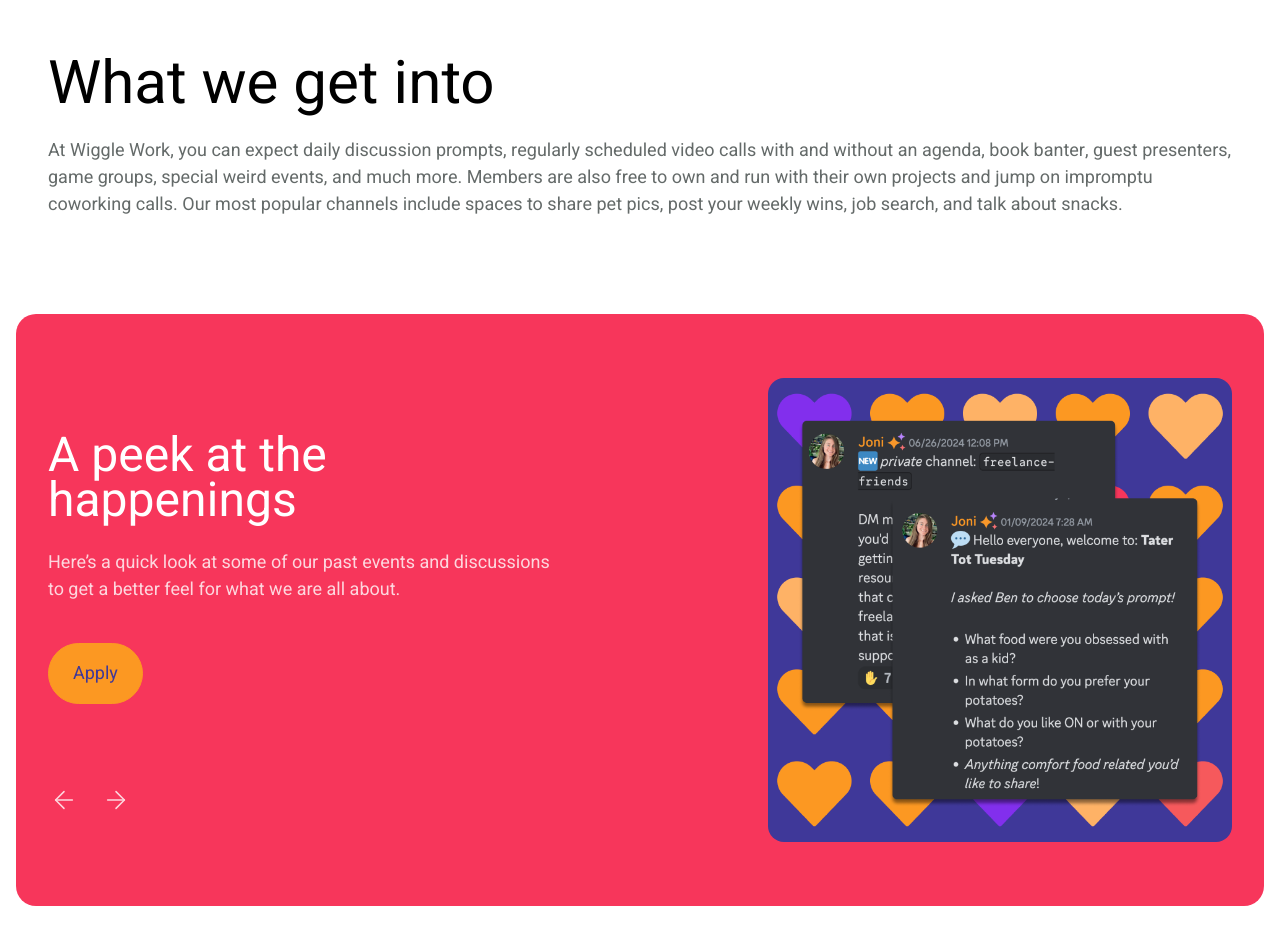
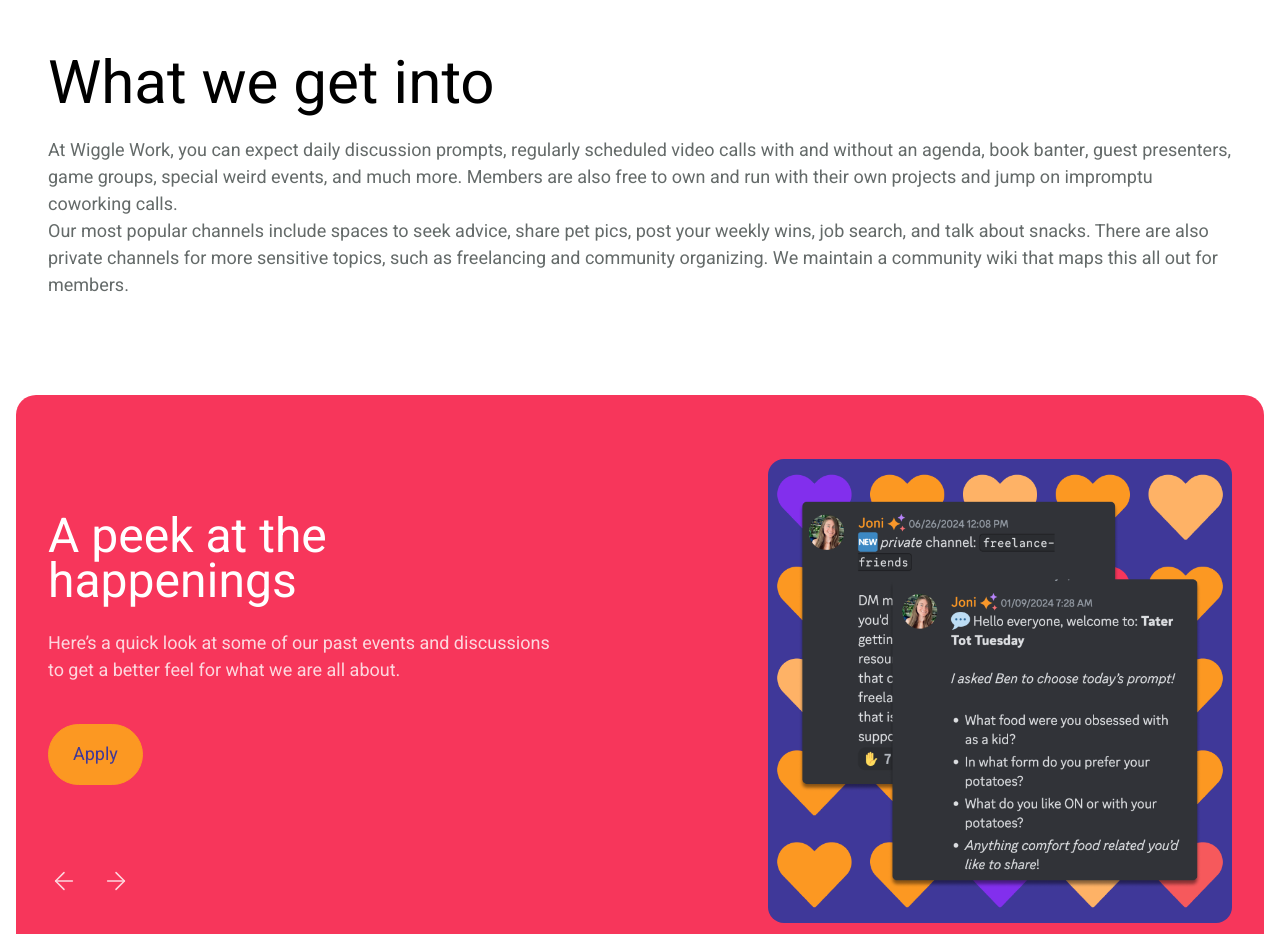
Before and after one commit to yupgup/wiggle.work, an Eleventy site: page content/index.njk in a window 1280 px wide. Shown: the part 1680-2614 px from the top of the page. Built offline with nearby package versions, Linux system fonts and the light colour scheme; Eleventy itself is replaced by a stand-in of ours; files that its build step writes are made by us from their sources; files whose address does not match are found by name.

Commit message:
add channel paragraph

```diff
--- a/content/index.njk
+++ b/content/index.njk
@@ -190,7 +190,8 @@
     <div class="border-t pt-16">
       <div>
         <h1 class="font-heading text-4xl sm:text-5xl md:text-6xl mb-6">What we get into</h1>
-        <p class="text-lg text-gray-700">At Wiggle Work, you can expect daily discussion prompts, regularly scheduled video calls with and without an agenda, book banter, guest presenters, game groups, special weird events, and much more. Members are also free to own and run with their own projects and jump on impromptu coworking calls. Our most popular channels include spaces to share pet pics, post your weekly wins, job search, and talk about snacks.</p>
+        <p class="text-lg text-gray-700">At Wiggle Work, you can expect daily discussion prompts, regularly scheduled video calls with and without an agenda, book banter, guest presenters, game groups, special weird events, and much more. Members are also free to own and run with their own projects and jump on impromptu coworking calls.</p>
+        <p class="text-lg text-gray-700">Our most popular channels include spaces to seek advice, share pet pics, post your weekly wins, job search, and talk about snacks. There are also private channels for more sensitive topics, such as freelancing and community organizing. We maintain a community wiki that maps this all out for members.</p>
       </div>
     </div>
   </div>
```
